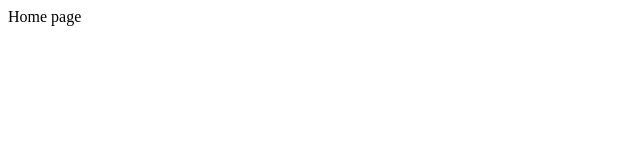
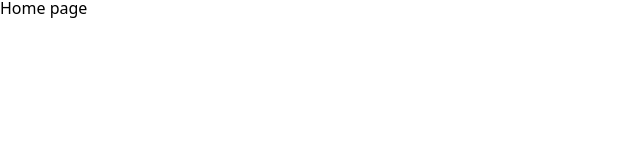
Before and after one commit to Steffen-Svenningsen/teachable-machine-face-id, a Vue app: page / in a window 1280 px wide. Shown: the top 160 px of the page, without its empty margins (0-640 px from the left). Built offline with nearby package versions, Linux system fonts and the light colour scheme.

Commit message:
Install dependencies and add stylesheet

```diff
--- a/package.json
+++ b/package.json
@@ -13,6 +13,9 @@
     "format": "prettier --write src/"
   },
   "dependencies": {
+    "@teachablemachine/image": "^0.8.5",
+    "reset-css": "^5.0.2",
+    "sass": "^1.71.1",
     "vue": "^3.4.15",
     "vue-router": "^4.2.5"
   },
--- /dev/null
+++ b/src/assets/main.sass
@@ -0,0 +1,2 @@
+#app
+    font-family: system-ui, sans-serif
--- a/src/main.ts
+++ b/src/main.ts
@@ -1,6 +1,10 @@
+import "./assets/main.sass"
+
 import { createApp } from 'vue'
 import App from './App.vue'
 import router from './router'
+
+import "reset-css"
 
 const app = createApp(App)
 
--- a/src/router/index.ts
+++ b/src/router/index.ts
@@ -1,5 +1,4 @@
 import { createRouter, createWebHistory } from 'vue-router'
-import HomeView from '../views/HomeView.vue'
 
 const router = createRouter({
   history: createWebHistory(import.meta.env.BASE_URL),
@@ -7,16 +6,8 @@ const router = createRouter({
     {
       path: '/',
       name: 'home',
-      component: HomeView
+      component: () => import('../views/HomeView.vue')
     },
-    {
-      path: '/about',
-      name: 'about',
-      // route level code-splitting
-      // this generates a separate chunk (About.[hash].js) for this route
-      // which is lazy-loaded when the route is visited.
-      component: () => import('../views/AboutView.vue')
-    }
   ]
 })
 
--- a/src/views/AboutView.vue
+++ /dev/null
@@ -1,5 +0,0 @@
-<template>
-  <div class="about">
-    <h1>This is an about page</h1>
-  </div>
-</template>
```
Also changed, not shown: 1 other file (tests, documents, lock files or other folders).
